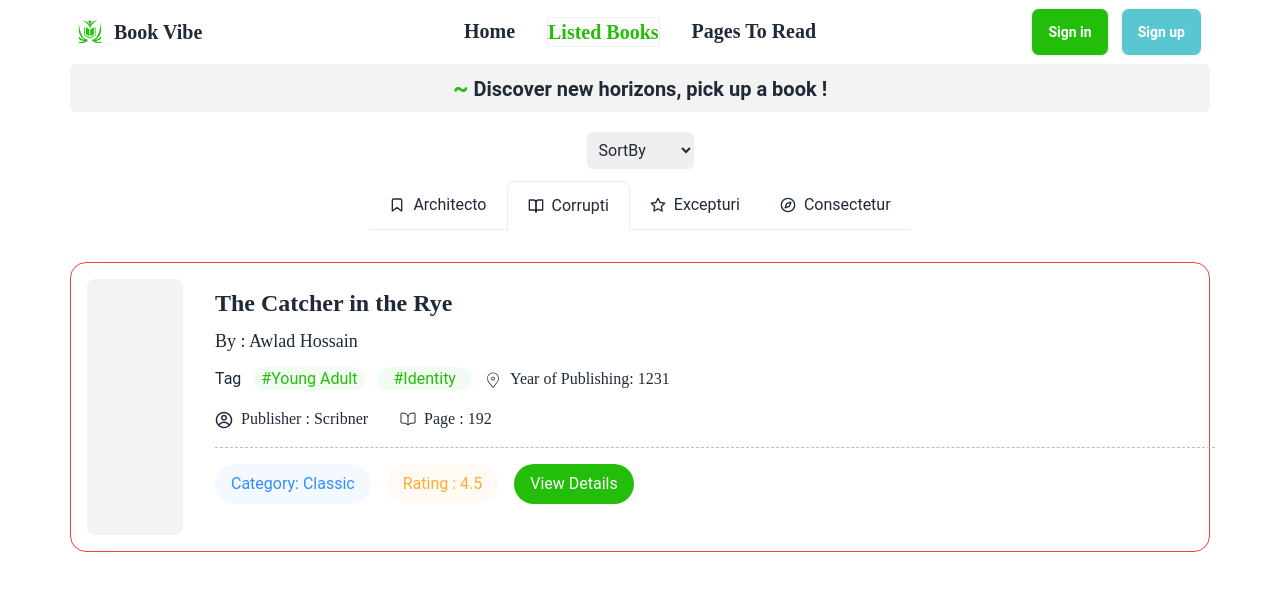
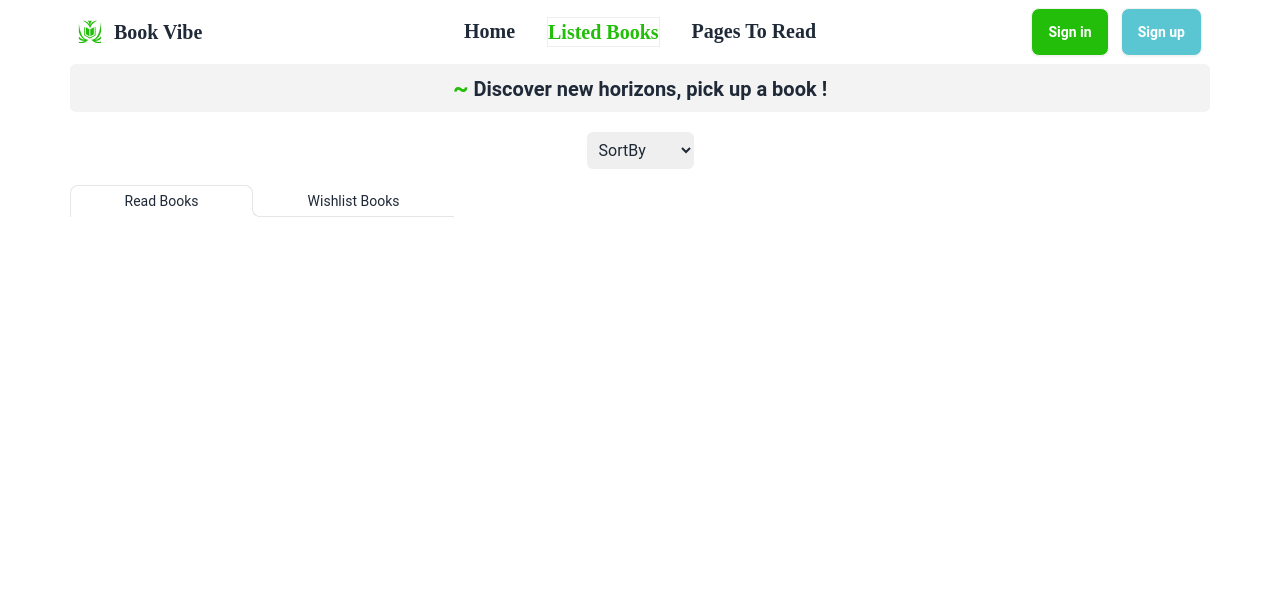
Before and after one commit to Sakibft/Literary-Haven, a React (Vite) app: page /listedbooks in a window 1280 px wide. Shown: the top 590 px of the page. Built offline with nearby package versions, Linux system fonts and the light colour scheme.

Commit message:
added read and wishlisd in localstorage and showing listed boks section just statick without nested routing

```diff
--- a/package.json
+++ b/package.json
@@ -13,8 +13,10 @@
     "@material-tailwind/react": "^2.1.9",
     "react": "^18.2.0",
     "react-dom": "^18.2.0",
+    "react-hot-toast": "^2.4.1",
     "react-icons": "^5.0.1",
     "react-router-dom": "^6.22.3",
+    "react-toastify": "^10.0.5",
     "recharts": "^2.12.3"
   },
   "devDependencies": {
--- a/src/Pages/Details.jsx
+++ b/src/Pages/Details.jsx
@@ -2,6 +2,7 @@ import { useParams } from 'react-router-dom';
 import useAllCardData from '../Hooks/useAllCardData';
 
 import { useEffect, useState } from 'react';
+import {  saveReadCards, saveWishList } from '../Utils/localStorage';
 
 const Details = () => {
   const [card,setCard]=useState({});
@@ -19,10 +20,10 @@ const Details = () => {
 
 
  const handleRead = () =>{
-  console.log("read");
+ saveReadCards(card)
  }
  const handleWishList = () =>{
-  console.log("wishlist");
+   saveWishList(card)
  }
 
 
--- /dev/null
+++ b/src/Pages/LSReadCard.jsx
@@ -0,0 +1,61 @@
+
+import { CiLocationOn } from "react-icons/ci";
+import { CgProfile } from "react-icons/cg";
+import { IoBookOutline } from "react-icons/io5";
+
+const LSReadCard = ({card}) => {
+  const {image,bookName,author,category,tags,totalPages,publisher,yearOfPublishing,rating} = card;
+  return (
+    <div className="card md:card-side border p-4 border-red-500">
+    <div className="p-12 bg-[#1313130D] rounded-lg">
+      <figure>
+        <img className="h-40" src={image} alt="Movie" />
+      </figure>
+    </div>
+    <div className="pl-8 mt-2">
+      <h1 className="font-bold text-2xl playfair">
+       {bookName}
+      </h1>
+      <p className=" playfair mt-2 mb-1 text-lg ">By :  {author}</p>
+      <div className="flex gap-3 mt-3">
+        <p>Tag</p>
+        <button className="rounded-full px-2 bg-[#23BE0A0D] text-[#23BE0A] border-none    ">
+        {tags[0]}
+        </button>
+        <button className=" rounded-full px-4 bg-[#23BE0A0D] text-[#23BE0A] border-none   ">
+           {tags[1]}
+        </button>
+        <h1 className="flex gap-2 playfair">
+          {" "}
+          <CiLocationOn className="mt-1 text-lg" /> Year of Publishing :
+           {yearOfPublishing}
+        </h1>
+      </div>
+      <div className="mt-4 flex gap-8">
+        <h1 className="flex gap-2 playfair">
+          {" "}
+          <CgProfile className="text-lg mt-1" /> Publisher :  {publisher}
+        </h1>
+        <h1 className="flex gap-2 playfair">
+          {" "}
+          <IoBookOutline className="mt-1" /> Page :  {totalPages}
+        </h1>
+      </div>
+      <hr className="lg:w-[1000px] mt-4 border-dashed border-gray-400  " />
+      <div className="mt-4 flex gap-4">
+        <button className=" rounded-full px-4 py-2 bg-[#328EFF0D] text-[#328EFF] border-none   ">
+          Category:  {category}
+        </button>
+        <button className=" rounded-full px-4 py-2 bg-[#FFAC330D] text-[#FFAC33] border-none   ">
+          Rating :  {rating}
+        </button>
+        <button className=" rounded-full px-4 py-2 bg-[#23BE0A] text-white border-none   ">
+          View Details
+        </button>
+      </div>
+    </div>
+  </div>
+  );
+};
+
+export default LSReadCard;
--- a/src/Pages/ListedBooks.jsx
+++ b/src/Pages/ListedBooks.jsx
@@ -1,13 +1,9 @@
-import image from "../assets/banner.png";
-import { CiLocationOn } from "react-icons/ci";
-import { CgProfile } from "react-icons/cg";
-import { IoBookOutline } from "react-icons/io5";
+import ListedCards from "../components/ListedCards";
 const ListedBooks = () => {
   return (
     <div>
       <div className="bg-[#1313130D] rounded-md">
         <h1 className="font-semibold text-xl p-2 text-center">
-
           <span className="text-2xl text-[#23BE0A]">~</span> Discover new
           horizons, pick up a book !
         </h1>
@@ -25,138 +21,20 @@ const ListedBooks = () => {
         </select>
       </div>
       {/* 2 */}
+      <div role="tablist" className=" tabs tabs-lifted w-96 mt-4 mb-2">
+        <a role="tab" className=" tab tab-active">
+          Read Books
+        </a>
+        <a role="tab" className="tab">
+         Wishlist Books
+        </a>
 
-      <div className="flex items-center -mx-4 overflow-x-auto overflow-y-hidden sm:justify-center flex-nowrap dark:bg-gray-100 dark:text-gray-800 mt-3">
-        <a
-          rel="noopener noreferrer"
-          href="#"
-          className="flex items-center flex-shrink-0 px-5 py-3 space-x-2 border-b dark:border-gray-600 dark:text-gray-600"
-        >
-          <svg
-            xmlns="http://www.w3.org/2000/svg"
-            viewBox="0 0 24 24"
-            fill="none"
-            stroke="currentColor"
-            strokeWidth="2"
-            strokeLinecap="round"
-            strokeLinejoin="round"
-            className="w-4 h-4"
-          >
-            <path d="M19 21l-7-5-7 5V5a2 2 0 0 1 2-2h10a2 2 0 0 1 2 2z"></path>
-          </svg>
-          <span>Architecto</span>
-        </a>
-        <a
-          rel="noopener noreferrer"
-          href="#"
-          className="flex items-center flex-shrink-0 px-5 py-3 space-x-2 border border-b-0 rounded-t-lg dark:border-gray-600 dark:text-gray-900"
-        >
-          <svg
-            xmlns="http://www.w3.org/2000/svg"
-            viewBox="0 0 24 24"
-            fill="none"
-            stroke="currentColor"
-            strokeWidth="2"
-            strokeLinecap="round"
-            strokeLinejoin="round"
-            className="w-4 h-4"
-          >
-            <path d="M2 3h6a4 4 0 0 1 4 4v14a3 3 0 0 0-3-3H2z"></path>
-            <path d="M22 3h-6a4 4 0 0 0-4 4v14a3 3 0 0 1 3-3h7z"></path>
-          </svg>
-          <span>Corrupti</span>
-        </a>
-        <a
-          rel="noopener noreferrer"
-          href="#"
-          className="flex items-center flex-shrink-0 px-5 py-3 space-x-2 border-b dark:border-gray-600 dark:text-gray-600"
-        >
-          <svg
-            xmlns="http://www.w3.org/2000/svg"
-            viewBox="0 0 24 24"
-            fill="none"
-            stroke="currentColor"
-            strokeWidth="2"
-            strokeLinecap="round"
-            strokeLinejoin="round"
-            className="w-4 h-4"
-          >
-            <polygon points="12 2 15.09 8.26 22 9.27 17 14.14 18.18 21.02 12 17.77 5.82 21.02 7 14.14 2 9.27 8.91 8.26 12 2"></polygon>
-          </svg>
-          <span>Excepturi</span>
-        </a>
-        <a
-          rel="noopener noreferrer"
-          href="#"
-          className="flex items-center flex-shrink-0 px-5 py-3 space-x-2 border-b dark:border-gray-600 dark:text-gray-600"
-        >
-          <svg
-            xmlns="http://www.w3.org/2000/svg"
-            viewBox="0 0 24 24"
-            fill="none"
-            stroke="currentColor"
-            strokeWidth="2"
-            strokeLinecap="round"
-            strokeLinejoin="round"
-            className="w-4 h-4"
-          >
-            <circle cx="12" cy="12" r="10"></circle>
-            <polygon points="16.24 7.76 14.12 14.12 7.76 16.24 9.88 9.88 16.24 7.76"></polygon>
-          </svg>
-          <span>Consectetur</span>
-        </a>
       </div>
+
       {/* 3 */}
+
       <div className="mt-8">
-        <div className="card md:card-side border p-4 border-red-500">
-          <div className="p-12 bg-[#1313130D] rounded-lg">
-            <figure>
-              <img className="h-40" src={image} alt="Movie" />
-            </figure>
-          </div>
-          <div className="pl-8 mt-2">
-            <h1 className="font-bold text-2xl playfair">
-              The Catcher in the Rye
-            </h1>
-            <p className=" playfair mt-2 mb-1 text-lg ">By : Awlad Hossain</p>
-            <div className="flex gap-3 mt-3">
-              <p>Tag</p>
-              <button className="rounded-full px-2 bg-[#23BE0A0D] text-[#23BE0A] border-none    ">
-                #Young Adult
-              </button>
-              <button className=" rounded-full px-4 bg-[#23BE0A0D] text-[#23BE0A] border-none   ">
-                #Identity
-              </button>
-              <h1 className="flex gap-2 playfair">
-                {" "}
-                <CiLocationOn className="mt-1 text-lg" /> Year of Publishing:
-                1231
-              </h1>
-            </div>
-            <div className="mt-4 flex gap-8">
-              <h1 className="flex gap-2 playfair">
-                {" "}
-                <CgProfile className="text-lg mt-1" /> Publisher : Scribner
-              </h1>
-              <h1 className="flex gap-2 playfair">
-                {" "}
-                <IoBookOutline className="mt-1" /> Page : 192
-              </h1>
-            </div>
-            <hr className="lg:w-[1000px] mt-4 border-dashed border-gray-400  " />
-            <div className="mt-4 flex gap-4">
-              <button className=" rounded-full px-4 py-2 bg-[#328EFF0D] text-[#328EFF] border-none   ">
-                Category: Classic
-              </button>
-              <button className=" rounded-full px-4 py-2 bg-[#FFAC330D] text-[#FFAC33] border-none   ">
-                Rating : 4.5
-              </button>
-              <button className=" rounded-full px-4 py-2 bg-[#23BE0A] text-white border-none   ">
-                View Details
-              </button>
-            </div>
-          </div>
-        </div>
+        <ListedCards></ListedCards>
       </div>
     </div>
   );
--- /dev/null
+++ b/src/Utils/localStorage.js
@@ -0,0 +1,44 @@
+
+import toast from "react-hot-toast"
+//  read
+export const getReadItem = () => {
+  let Cards = []
+  const storedCards = localStorage.getItem('Read')
+  if(storedCards){
+    Cards = JSON.parse(storedCards)
+  }
+  return Cards
+}
+// save
+export const saveReadCards = card => {
+  let cards = getReadItem()
+  const isExist = cards.find(c => c.bookId === card.bookId)
+  if(isExist){
+    return toast.error('Already Added')
+  }
+  cards.push(card)
+  localStorage.setItem('Read', JSON.stringify(cards))
+  toast.success('successfully added')
+}
+// wishList
+ export const getWishList = () =>{
+  let Cards = []
+  const storedCards = localStorage.getItem('wishList')
+  if(storedCards){
+    Cards = JSON.parse(storedCards)
+  }
+  return Cards
+ }
+//  save WishList
+ export const saveWishList = card => {
+  let cards = getWishList()
+  const isExist = cards.find(c => c.bookId === card.bookId)
+  const read = getReadItem()
+  const isExistRed = read.find(c => c.bookId === card.bookId)
+  if(isExist||isExistRed){
+    return toast.error('Already Added')
+  }
+  cards.push(card)
+  localStorage.setItem('wishList', JSON.stringify(cards))
+  toast.success('added wishlist')
+ }
--- /dev/null
+++ b/src/components/ListedCards.jsx
@@ -0,0 +1,32 @@
+import { useEffect, useState } from "react";
+import { getReadItem } from "../Utils/localStorage";
+import LSReadCard from "../Pages/LSReadCard";
+
+
+
+const ListedCards = () => {
+  const [Readcards,setReadCards]= useState([]);
+  useEffect(()=>{
+    const storedReadCard = getReadItem()
+    setReadCards(storedReadCard)
+  },[])
+  return (
+    <div>
+      {/* read */}
+     <div>
+     {
+        Readcards.map(card => (
+          <LSReadCard key={card.id} card={card}></LSReadCard>
+        ))
+      }
+     </div>
+     {/* wishlist */}
+     <div>
+
+     </div>
+
+    </div>
+  );
+};
+
+export default ListedCards;
--- a/src/main.jsx
+++ b/src/main.jsx
@@ -5,8 +5,10 @@ import {
   RouterProvider
 } from "react-router-dom";
 import router from './Routes/Routes';
+import  { Toaster } from 'react-hot-toast';
 ReactDOM.createRoot(document.getElementById('root')).render(
   <React.StrictMode>
        <RouterProvider router={router} />
+       <Toaster></Toaster>
   </React.StrictMode>,
 )
```
Also changed, not shown: 1 other file (tests, documents, lock files or other folders).
